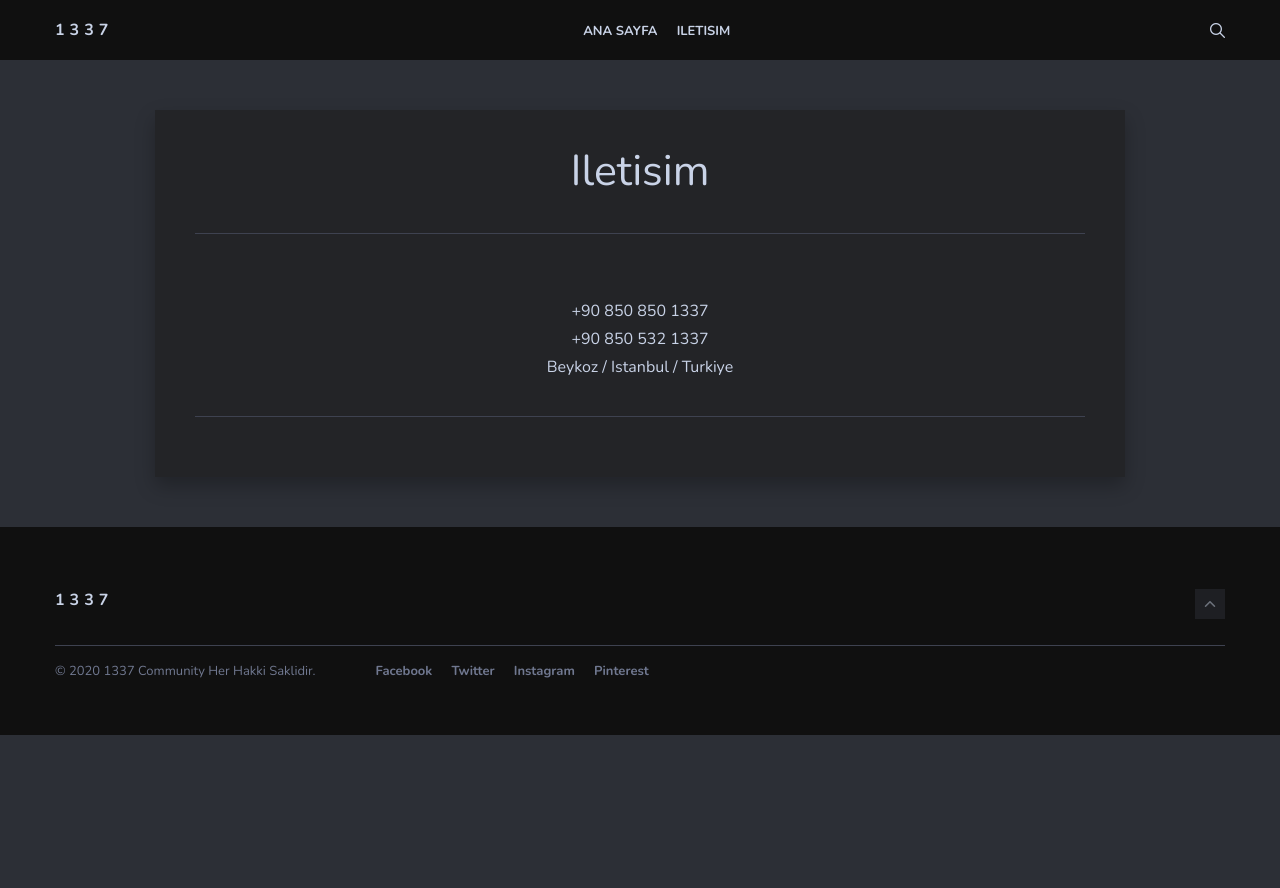
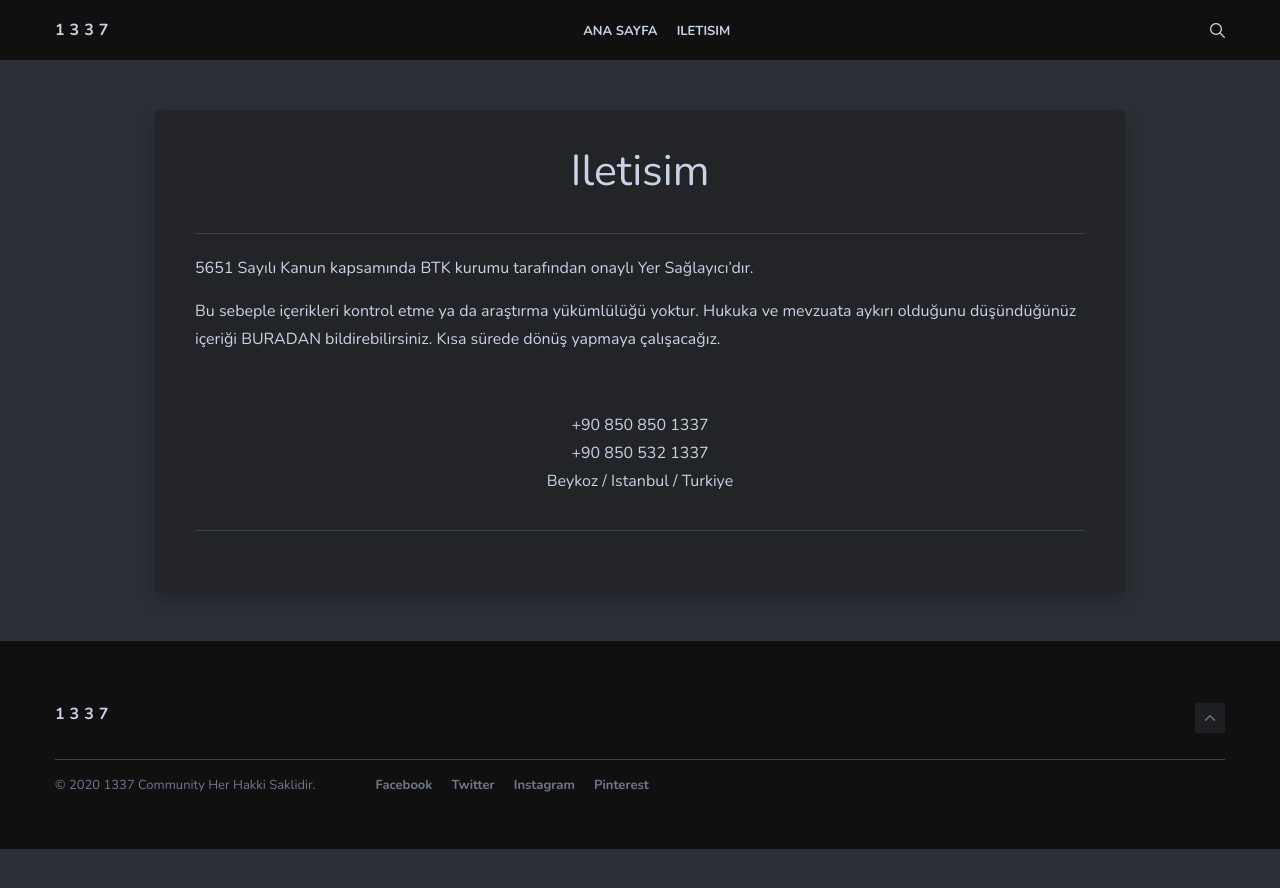
Before and after one commit to 1337software/1337software.github.io, a Jekyll site: the page built from _pages/iletisim.md, in a window 1280 px wide. Shown: the top 888 px of the page. Built offline with Jekyll 4.4.1, drawn with Linux system fonts in a browser that asks for light colours; nearby versions of some CDN libraries; grey boxes are pictures that could not be loaded.

Commit message:
Update iletisim.md

```diff
--- a/_pages/iletisim.md
+++ b/_pages/iletisim.md
@@ -4,7 +4,11 @@ title: Iletisim
 permalink: /iletisim/
 ---
 
+5651 Sayılı Kanun kapsamında BTK kurumu tarafından onaylı Yer Sağlayıcı'dır.
 
+Bu sebeple içerikleri kontrol etme ya da araştırma yükümlülüğü yoktur.
+Hukuka ve mevzuata aykırı olduğunu düşündüğünüz içeriği BURADAN bildirebilirsiniz.
+Kısa sürede dönüş yapmaya çalışacağız.
 
 <br><center>+90 850 850 1337
 <br><center>+90 850 532 1337
```
